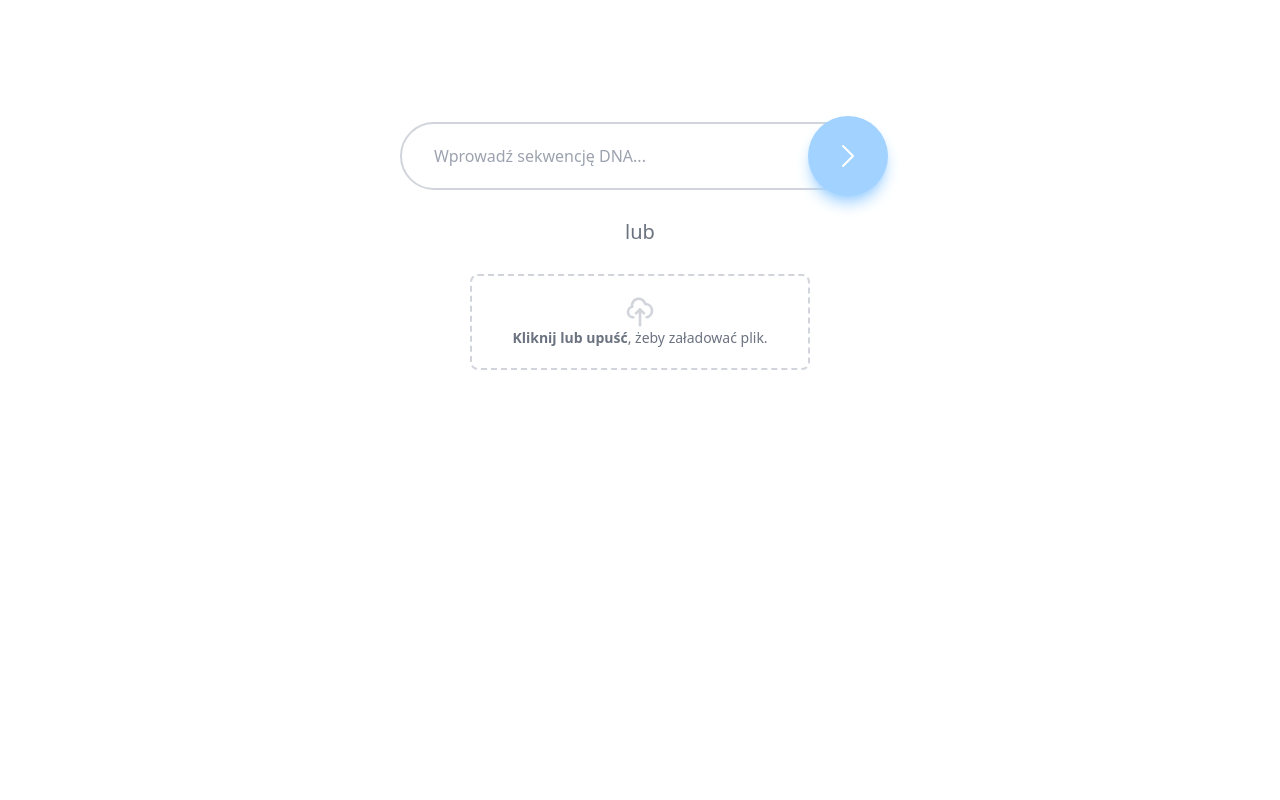
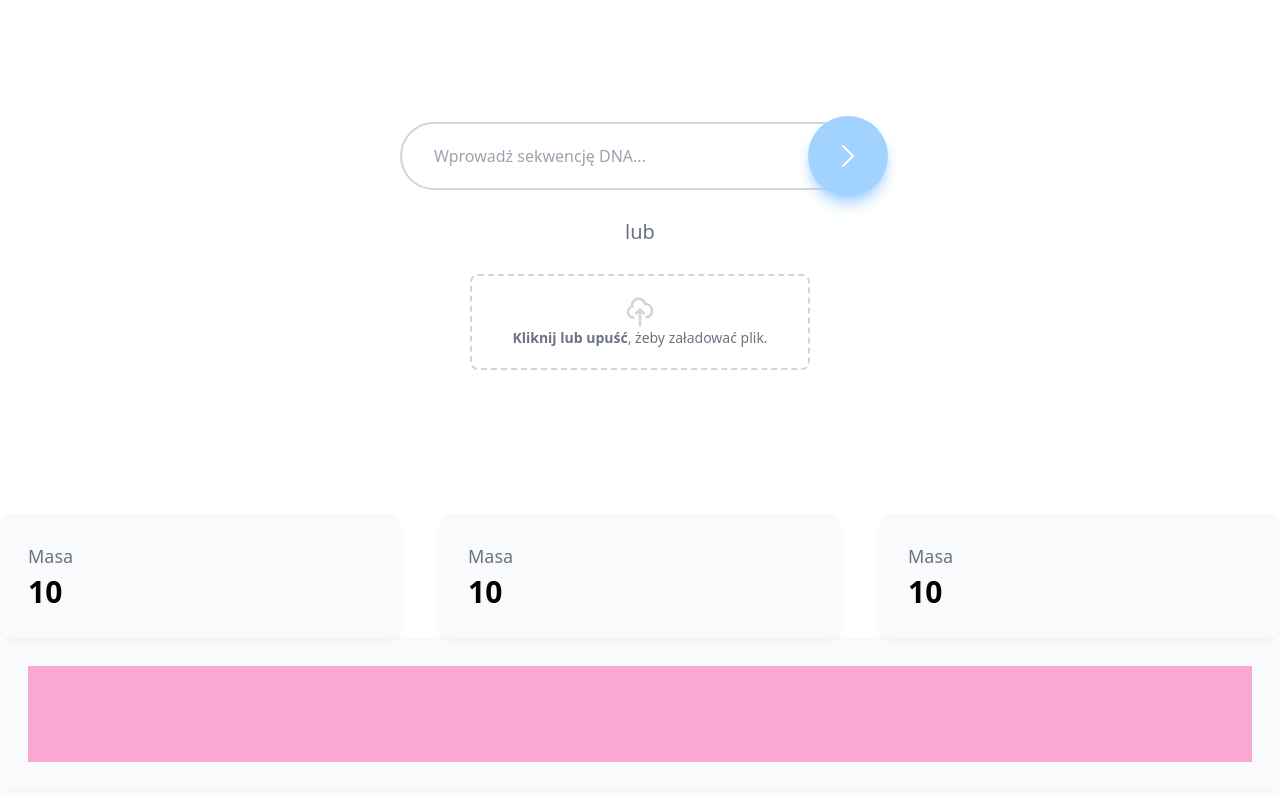
Before and after one commit to bog2n/science-cup, a Next.js app in the folder frontend/: page / in a window 1280 px wide. Shown: the part 278-1078 px from the top of the page. Before the commit the page ends 800 px from the top, so only its background shows below. Built offline with nearby package versions, Linux system fonts and the light colour scheme.

Commit message:
Add basic data cards

```diff
--- /dev/null
+++ b/frontend/components/Card.tsx
@@ -0,0 +1,13 @@
+import React from "react";
+
+interface IProps {
+  children: React.ReactNode;
+}
+
+export default function Card({ children }: IProps) {
+  return (
+    <div className="flex flex-col justify-start gap-1 p-7 rounded-lg shadow-md shadow-gray-100 bg-gray-50">
+      {children}
+    </div>
+  );
+}
--- /dev/null
+++ b/frontend/components/DataCard.tsx
@@ -0,0 +1,18 @@
+import React from "react";
+
+// Components
+import Card from "./Card";
+
+interface IProps {
+  title?: string;
+  data?: string | number;
+}
+
+export default function DataCard({ title = "Heading", data = 10 }: IProps) {
+  return (
+    <Card>
+      <h3 className="text-gray-500 text-lg">{title}</h3>
+      <span className="text-3xl text-black font-bold">{data}</span>
+    </Card>
+  );
+}
--- /dev/null
+++ b/frontend/components/SchemaCard.tsx
@@ -0,0 +1,15 @@
+import React from "react";
+import handler from "@/pages/api/data";
+import Card from "./Card";
+import DummySchema from "/public/dummyschema.png";
+import Image from "next/image";
+
+export default function SchemaCard() {
+  return (
+    <Card>
+      <div className="h-24 overflow-x-scroll">
+        <div className="h-full w-[100rem] bg-pink-300"></div>
+      </div>
+    </Card>
+  );
+}
--- a/frontend/pages/index.tsx
+++ b/frontend/pages/index.tsx
@@ -4,13 +4,15 @@ import { Inter } from "@next/font/google";
 import { useState } from "react";
 
 // Components
-import Form from "../components/form/Form";
+import Form from "../components/Form";
+import DataCard from "@/components/DataCard";
+import SchemaCard from "@/components/SchemaCard";
 
 const inter = Inter({ subsets: ["latin"] });
 
 export default function Home() {
   return (
-    <main className="max-w-7xl mx-auto">
+    <main className="max-w-7xl mx-auto fir">
       {/* Main header. */}
       <header className="py-32">
         <h1 className="text-center max-w-3xl mx-auto">
@@ -18,8 +20,22 @@ export default function Home() {
         </h1>
       </header>
       {/* Insert data to calculate. */}
-      <section className="flex justify-center items-center">
+      <section className="flex justify-center items-center mb-36">
         <Form />
+      </section>
+      {/* Printed data. */}
+      <section className="mb-10">
+        {/* Data */}
+        <div className="grid grid-cols-3 gap-10">
+          <DataCard title="Masa" data="10" />
+          <DataCard title="Masa" data="10" />
+          <DataCard title="Masa" data="10" />
+        </div>
+        {/* PH chart */}
+        {/* Schema */}
+        <div>
+          <SchemaCard />
+        </div>
       </section>
     </main>
   );
```
Also changed, not shown: frontend/components/Form.tsx (renamed from frontend/components/form/Form.tsx), frontend/components/Icons/RightArrow.tsx (renamed from frontend/components/form/Icons/RightArrow.tsx), frontend/components/Icons/UploadIcon.tsx (renamed from frontend/components/form/Icons/UploadIcon.tsx), frontend/public/dummyschema.png (added).
